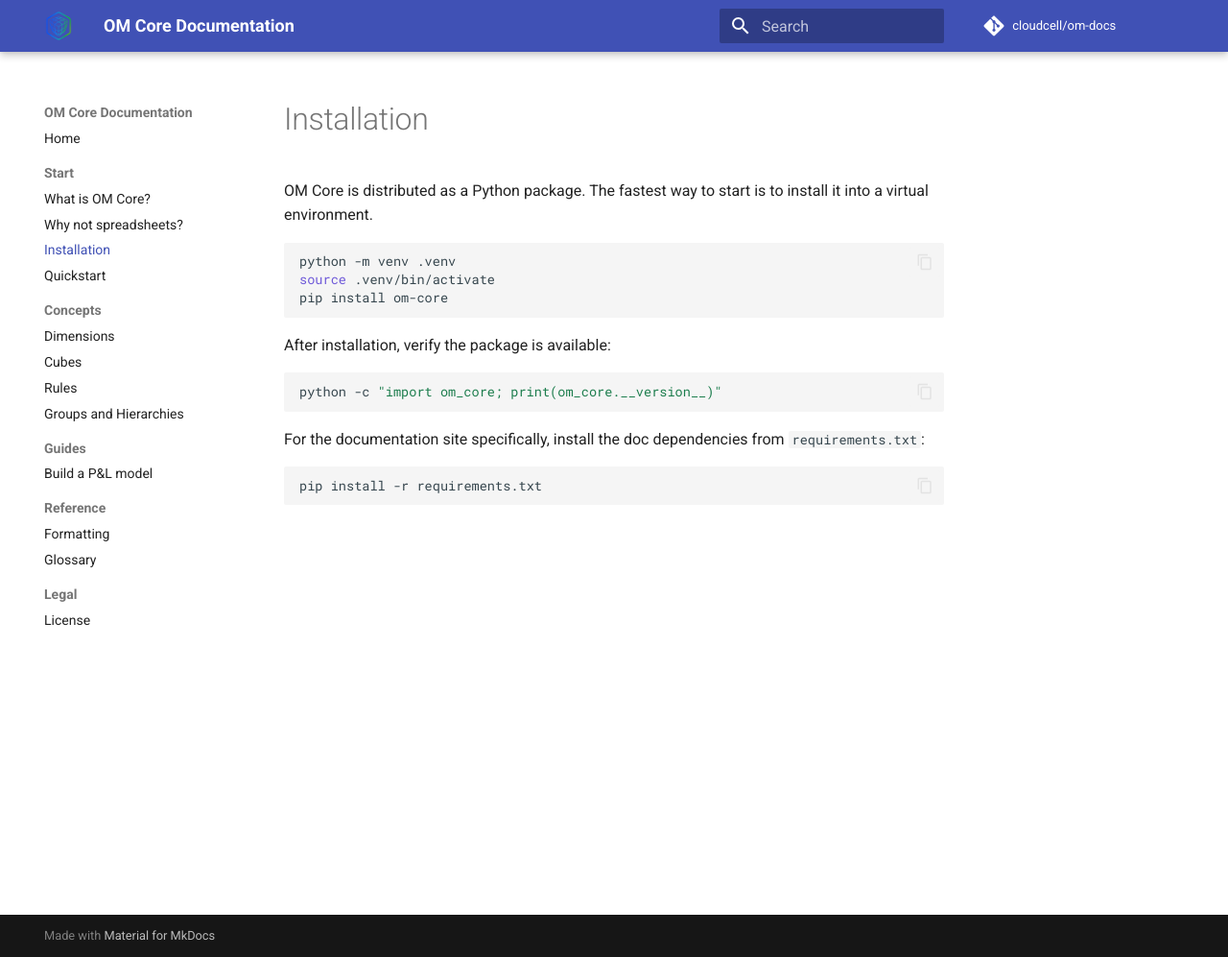
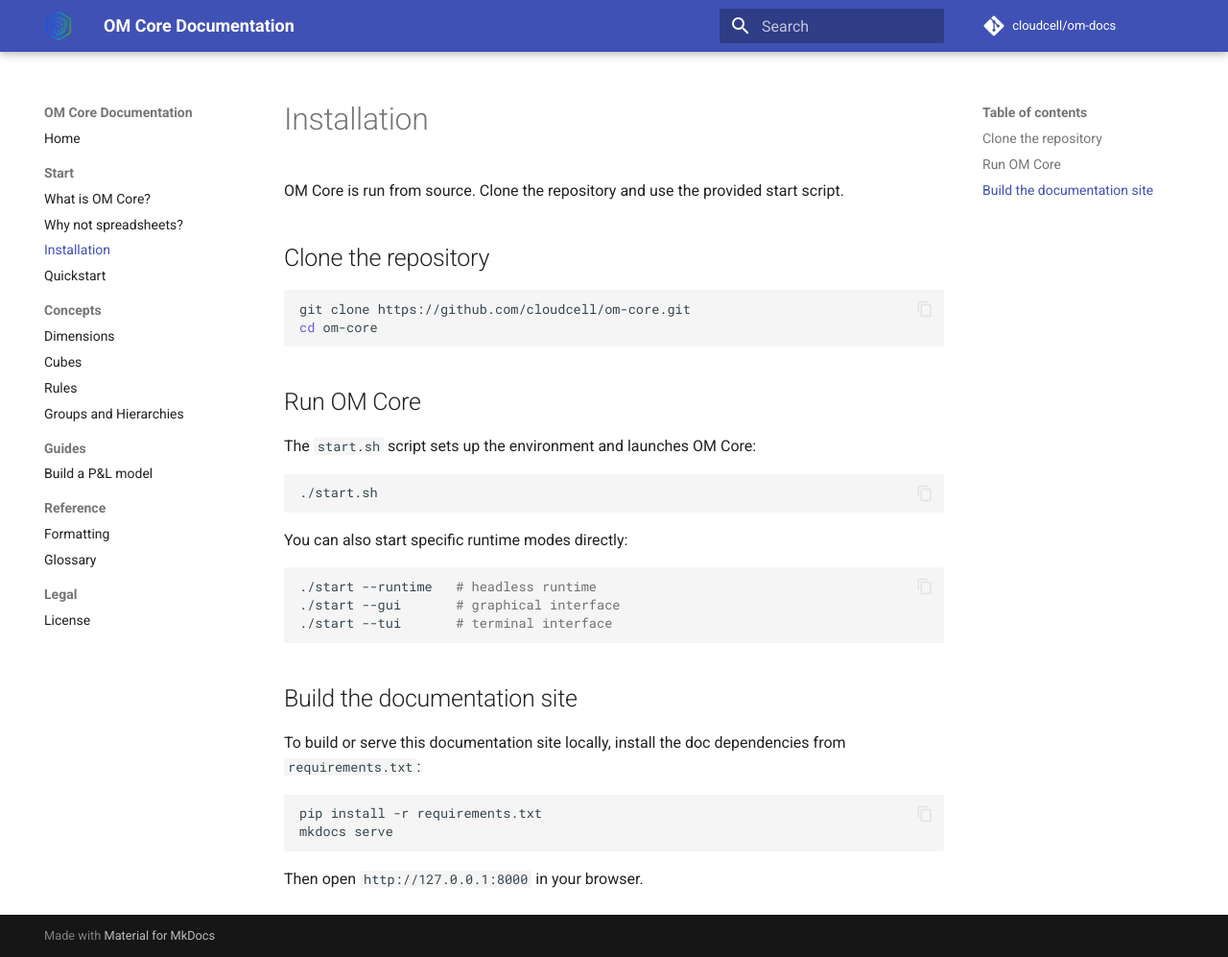
Before and after one commit to cloudcell/om-docs, an MkDocs documentation site: the page built from docs/start/installation.md, in a window 1280 px wide and 997 px high. Shown: the whole window at 96% size. Built offline with MkDocs 1.6.1 and Material for MkDocs 9.7.7, drawn with Linux system fonts in a browser that asks for light colours; comment, search, counter and statistics services are not loaded.

Commit message:
docs: replace pip installation with source-based setup using start.sh script

````diff
--- a/docs/start/installation.md
+++ b/docs/start/installation.md
@@ -1,21 +1,37 @@
 # Installation
 
-OM Core is distributed as a Python package. The fastest way to start is to install it into a virtual environment.
+OM Core is run from source. Clone the repository and use the provided start script.
+
+## Clone the repository
 
 ```bash
-python -m venv .venv
-source .venv/bin/activate
-pip install om-core
+git clone https://github.com/cloudcell/om-core.git
+cd om-core
 ```
 
-After installation, verify the package is available:
+## Run OM Core
+
+The `start.sh` script sets up the environment and launches OM Core:
 
 ```bash
-python -c "import om_core; print(om_core.__version__)"
+./start.sh
 ```
 
-For the documentation site specifically, install the doc dependencies from `requirements.txt`:
+You can also start specific runtime modes directly:
+
+```bash
+./start --runtime   # headless runtime
+./start --gui       # graphical interface
+./start --tui       # terminal interface
+```
+
+## Build the documentation site
+
+To build or serve this documentation site locally, install the doc dependencies from `requirements.txt`:
 
 ```bash
 pip install -r requirements.txt
+mkdocs serve
 ```
+
+Then open `http://127.0.0.1:8000` in your browser.
````
